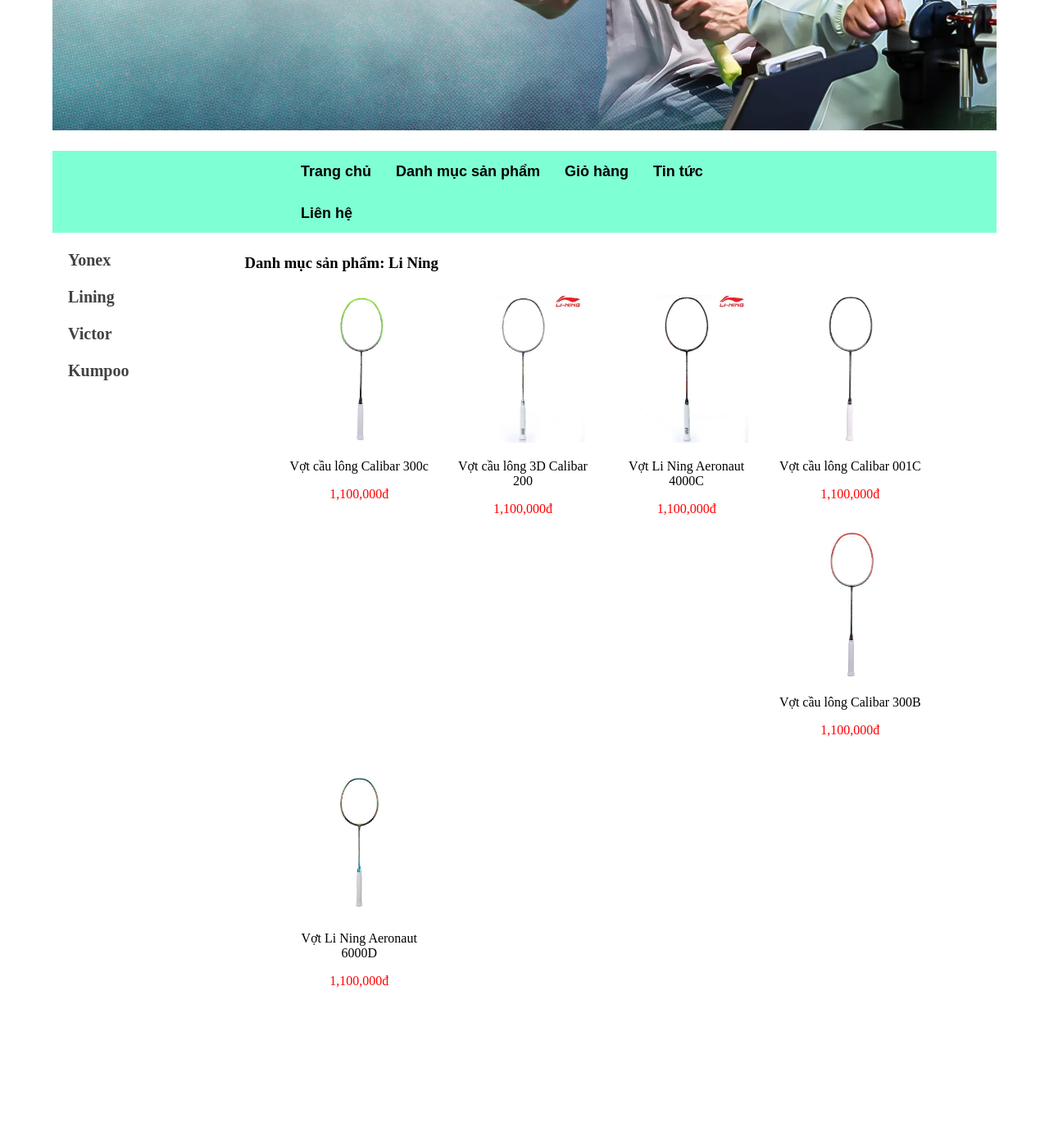
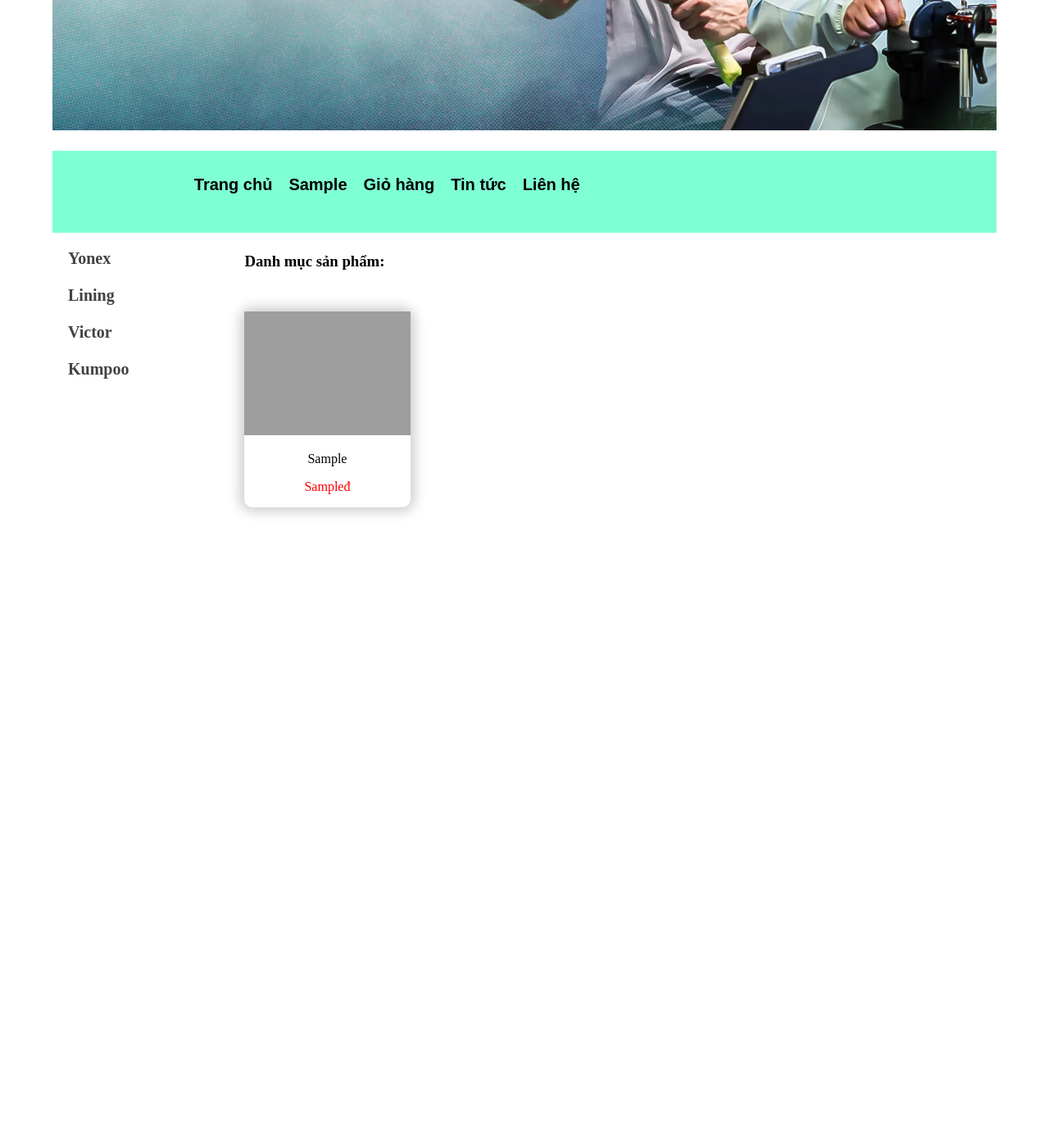
Before and after one commit to Phonghigh/Do_an_IS207, a PHP site: page /index.php?quanly=danhmucsanpham&id=1 in a window 1280 px wide. Shown: the part 561-1947 px from the top of the page at 82% size. After the commit the page ends 1190 px from the top, so only its background shows below. Run offline with PHP 8.4, Linux system fonts and the light colour scheme; tables that the repository leaves empty or names only in its code hold one stand-in row (values such as "Sample post"); grey boxes are pictures that could not be loaded.

Commit message:
Hiển thị danh mục trên menu + hiển thị sản phẩm theo danh mục

```diff
--- a/css/style.css
+++ b/css/style.css
@@ -22,22 +22,23 @@ ul.list_menu {
     padding: 0;
     margin: 25px auto;
     list-style: none;
-    width: 50%;
+    width: 70%;
 }
 
 ul.list_menu li {
-    position: relative;
     float: left;
-    margin: 5px;
-    padding: 10px;
-    font-size: 18px;
+    margin-top: 30px;
+    /* margin-right: 20px; */
+    font-size: 20px;
+    /* width: 100px; */
 }
 
 ul.list_menu li a:hover {
     color: white;
 }
 
-ul.list_menu li::after {
+ul.list_menu li a::after {
+    /* display: none; */
     content: '';
     position: absolute;
     background-color: white;
@@ -48,14 +49,19 @@ ul.list_menu li::after {
     transition: all 0.5s ease-in-out;
 }
 
-ul.list_menu li:hover:after {
+ul.list_menu li a:hover:after {
     /* tran */
+    /* display: block; */
     width: 100%;
 }
 
 ul.list_menu li a {
+    /* padding: 20px; */
+    margin-right:  20px;
+    /* gap: 10px; */
+    position: relative;
     text-decoration: none;
-    text-align: center;
+    /* text-align: center; */
     font-weight: bold;
     color: black;
 }
@@ -151,35 +157,36 @@ ul.list_sidebar li a:hover::after {
     margin-top: 5px;
     margin-right: 5px;
     /* background: #00e6ac; */
-    float: right;
+    /* float: right; */
 }
 
-ul.list_maincontent {
+.grip_container_maincontent{
     /* border:  1px solid; */
-    width: 100%;
+    margin-top: 50px;
+    display: grid;
+    grid-template-columns: 1fr 1fr 1fr 1fr;
+    gap: 30px;
 }
-
-ul.list_maincontent li {
-    margin: 0 auto;
-    padding: 10px;
-    height: max-content;
-    width: 20%;
-    float: left;
-    list-style: none;
+.grip_item_maincontent{
+    display: inline;
     text-align: center;
-}
-
-ul.list_maincontent li img {
-    margin: 0 auto;
-    width: 100%;
+    /* border: 1px solid; */
+    border-radius: 10px; /* Bo tròn góc (tuỳ chọn) */
+    box-shadow: 0 0 15px 5px rgba(0, 0, 0, 0.2); /* Hiệu ứng mờ */
     transition: all 0.5s ease;
 }
 
-ul.list_maincontent li img:hover{
+.grip_item_maincontent img {
+    margin: 0 auto;
+    width: 100%;
+
+}
+
+.grip_item_maincontent:hover{
     transform: scale(1.1);
 }
 
-ul.list_maincontent li .price{
+.grip_item_maincontent .price{
     color: red;
 }
 
--- a/index.php
+++ b/index.php
@@ -9,6 +9,7 @@
 <body>
     <div class="wrapper">
         <?php
+            include("admincp/config/connect.php");
             include("pages/header.php");
             include("pages/menu.php");
             include("pages/main.php");
--- a/pages/main/danhmucsanpham.php
+++ b/pages/main/danhmucsanpham.php
@@ -1,33 +1,21 @@
-<h3>Danh mục sản phẩm: Li Ning</h3>
-<ul class="list_maincontent">
-                <li>
-                    <img src="images/product/0.webp" alt="Vợt cầu lông Calibar 300c">
-                    <p>Vợt cầu lông Calibar 300c</p>
-                    <p class="price">1,100,000đ</p>
-                </li>
-                <li>
-                    <img src="images/product/1.webp" alt="Vợt cầu lông Calibar 300c">
-                    <p>Vợt cầu lông 3D Calibar 200</p>
-                    <p class="price">1,100,000đ</p>
-                </li>
-                <li>
-                    <img src="images/product/2.webp" alt="Vợt cầu lông Calibar 300c">
-                    <p>Vợt Li Ning Aeronaut 4000C</p>
-                    <p class="price">1,100,000đ</p>
-                </li>
-                <li>
-                    <img src="images/product/3.webp" alt="Vợt cầu lông Calibar 300c">
-                    <p>Vợt cầu lông Calibar 001C</p>
-                    <p class="price">1,100,000đ</p>
-                </li>
-                <li>
-                    <img src="images/product/4.webp" alt="Vợt cầu lông Calibar 300c">
-                    <p>Vợt cầu lông Calibar 300B</p>
-                    <p class="price">1,100,000đ</p>
-                </li>
-                <li>
-                    <img src="images/product/5.webp" alt="Vợt cầu lông Calibar 300c">
-                    <p>Vợt Li Ning Aeronaut 6000D</p>
-                    <p class="price">1,100,000đ</p>
-                </li>
-            </ul>
+<?php
+    $id_danhmuc = $_GET['id'];
+    $sql_lietke_sp ="SELECT * FROM tbl_sanpham WHERE  id_danhmuc = {$id_danhmuc}";
+    $row_lietke_sp = mysqli_query($conn,$sql_lietke_sp)
+?>
+
+<h3>Danh mục sản phẩm: </h3>
+<div class="grip_container_maincontent">
+
+        <?php
+        while($row= mysqli_fetch_array($row_lietke_sp)) {
+            echo "
+            <div class='grip_item_maincontent'>
+                <img src='admincp/model/quanlysp/uploads/".$row['hinhanh']."' alt='".$row['hinhanh']."'>
+                <p>{$row['tensanpham']}</p>
+                <p class='price'>{$row['giasp']}đ </p>
+            </div>";
+        }
+        ?>
+
+</div>
--- a/pages/menu.php
+++ b/pages/menu.php
@@ -1,7 +1,19 @@
+<?php
+    $sql_lietke_danhmucsp ="SELECT * FROM tbl_danhmuc";
+    $row_lietke_danhmucsp = mysqli_query($conn,$sql_lietke_danhmucsp)
+?>
+
 <div class="menu">
     <ul class="list_menu">
         <li><a href="index.php">Trang chủ</a></li>
-        <li><a href="index.php?quanly=danhmucsanpham&id=1">Danh mục sản phẩm</a></li>
+        <li>
+        <?php
+            while ($row = mysqli_fetch_array($row_lietke_danhmucsp)){
+                echo "<a href='index.php?quanly=danhmucsanpham&id={$row['id_danhmuc']}'>{$row['tendanhmuc']}</a>";
+                // echo 'thành công';
+            }
+        ?>
+        </li>
         <li><a href="index.php?quanly=giohang">Giỏ hàng</a></li>
         <li><a href="index.php?quanly=tintuc">Tin tức</a></li>
         <li><a href="index.php?quanly=lienhe">Liên hệ</a></li>
```
